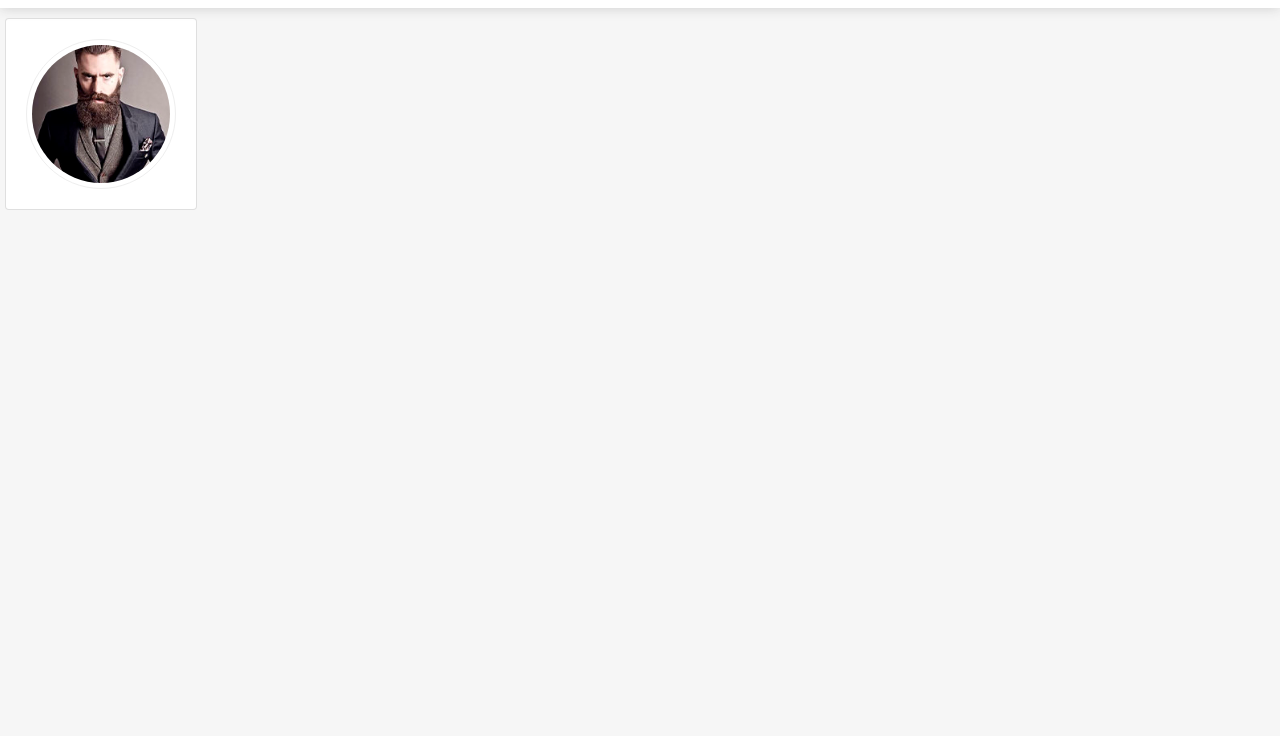
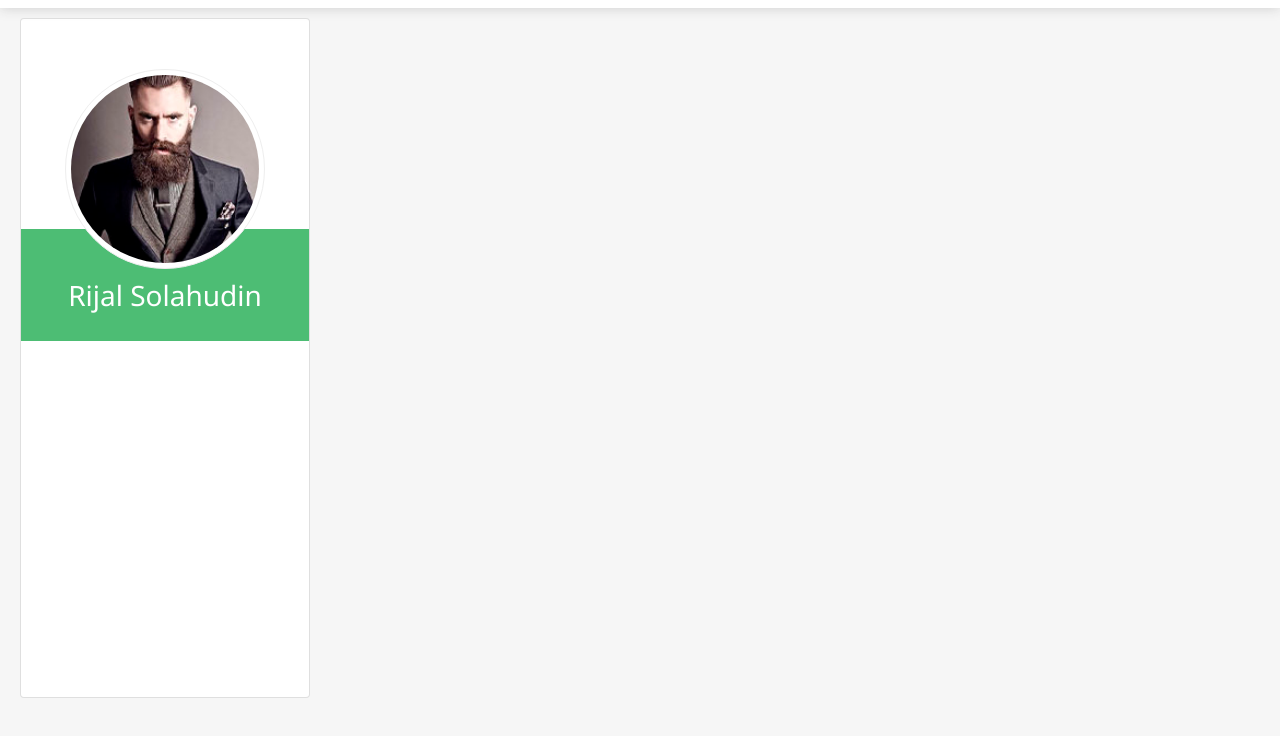
Before and after one commit to RijalRifus17/resume, a plain HTML site: page index.html in a window 1280 px wide. Shown: the part 62-798 px from the top of the page. Drawn offline with nearby package versions, Linux system fonts and the light colour scheme.

Commit message:
Push ke5 geys

```diff
--- a/dist/css/main.css
+++ b/dist/css/main.css
@@ -42,11 +42,36 @@ a:hover {
 }
 
 /*profil*/
-/* .profile-front {
-    position: absolute;
-} */
+.profile-front {
+    position: fixed;
+    height: 85%;
+}
 .profile-photo {
-    width: 150px;
+    width: 200px;
     border: 1px solid #eee;
     padding: 5px;
+    top:50px;
+    left: 50%;
+    transform: translateX(-50%);
+    z-index: 3;
+    position: absolute;
+    text-align: center;
+    background: #fff;
 }
+.profile-content {
+    text-align: center;
+    height: 100%;
+}
+.profile-label {
+    background: #4dbd74;
+    padding: 50px 20px 20px 20px;
+    width: 100%;
+    position: absolute;
+    top: 210px;
+    left: 0;
+    z-index: 2;
+    color: #fff;
+}
+.profile-body {
+    position: relative;
+}
--- a/index.html
+++ b/index.html
@@ -26,10 +26,17 @@
     </nav>
     <section id="content-front">
         <div id="content-wrapper">
-            <div class="row profile-front">
-                <div class="card">
-                    <div class="card-body">
-                        <img src="dist/images/profile.png" alt="" class="rounded-circle profile-photo ">
+            <div class="row">
+                <div class="col-lg-3 profile-front">
+                    <div class="card profile-content">
+                        <div class="card-body profile-body">
+                            <img src="dist/images/profile.png" alt="" class="profile-photo rounded-circle">
+                            <div class="profile-label">
+                                <span>
+                                    <h3>Rijal Solahudin</h3>
+                                </span>
+                            </div>
+                        </div>
                     </div>
                 </div>
             </div>
```
